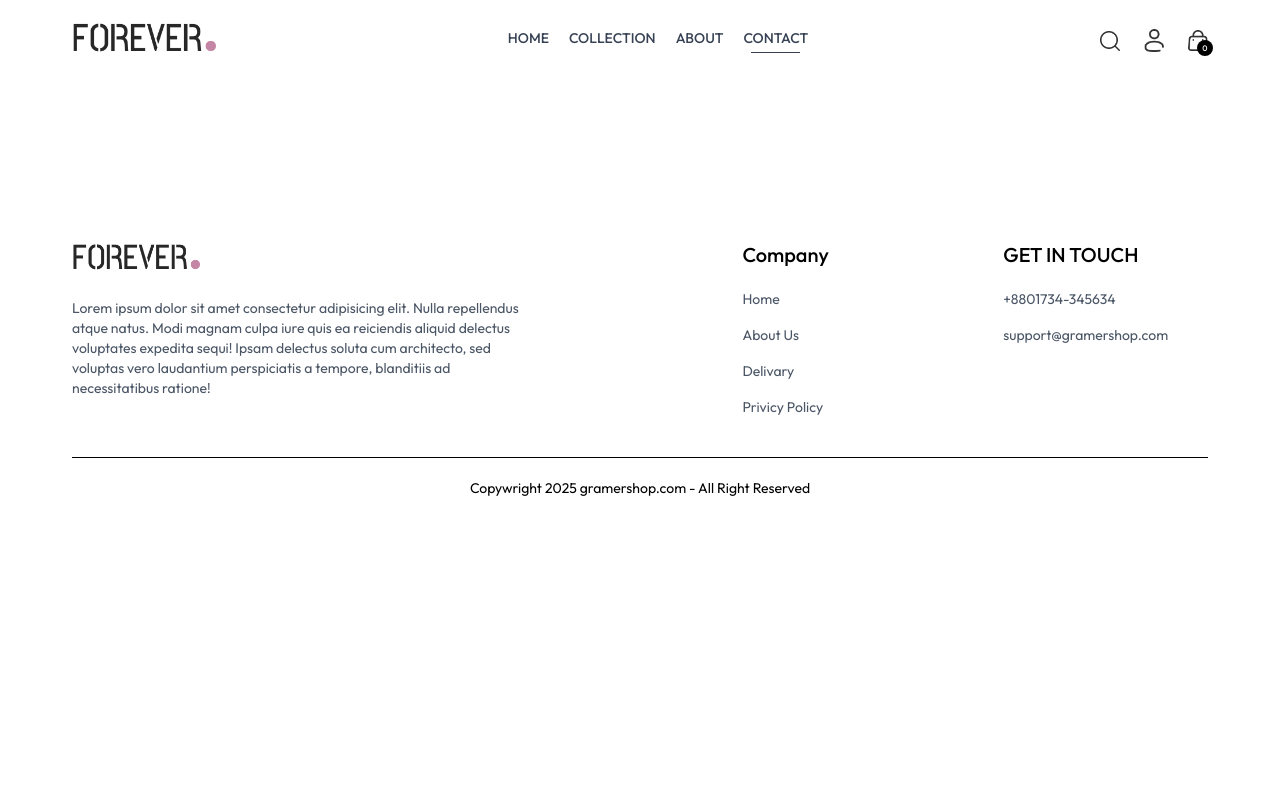
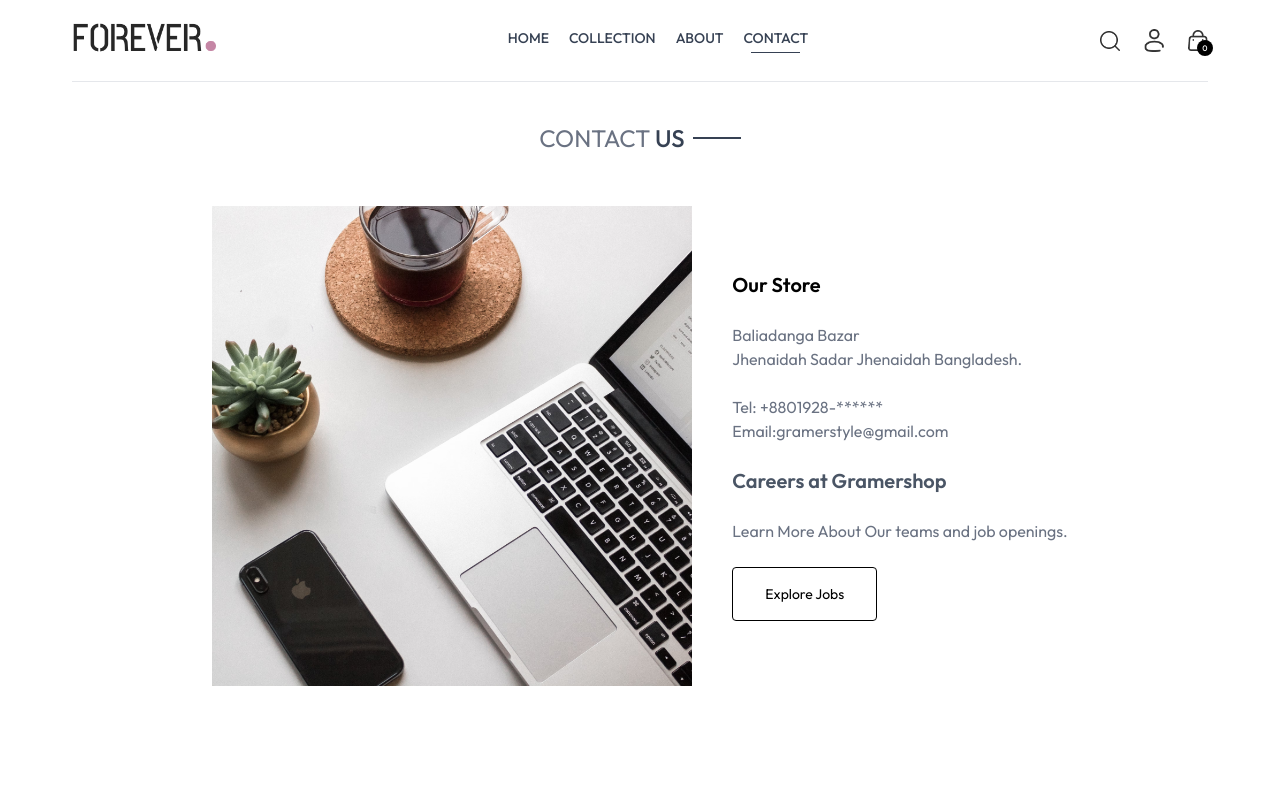
Before and after one commit to shagorpixel/mearn-stack-ecommerce-website-2025, a React (Vite) app in the folder client/: page /contact in a window 1280 px wide. Shown: the top 800 px of the page. Built offline with nearby package versions, Linux system fonts and the light colour scheme.

Commit message:
Add Contact Us Page and Complete Frontend

```diff
--- a/client/src/Pages/Contact.jsx
+++ b/client/src/Pages/Contact.jsx
@@ -1,9 +1,26 @@
 import React from 'react';
+import Title from '../Components/Title';
+import { assets } from '../assets/frontend_assets/assets';
+import NewsLetterBox from '../Components/NewsLetterBox';
 
 const Contact = () => {
     return (
         <div>
-
+            <div className=' text-center text-2xl pt-10 border-t border-gray-200'>
+                <Title text1={"CONTACT"} text2={"US"} />
+            </div>
+            <div className=' my-10 flex flex-col justify-center md:flex-row gap-10 mb-28'>
+                <img className=' w-full max-w-[480px]' src={assets.contact_img} alt="" />
+                <div className=' flex flex-col justify-center items-start gap-6'>
+                    <p className=' font-semibold text-xl text-gray-600s'>Our Store</p>
+                    <p className=' text-gray-500'>Baliadanga Bazar <br /> Jhenaidah Sadar Jhenaidah Bangladesh.</p>
+                    <p className=' text-gray-500'>Tel: +8801928-****** <br />Email:gramerstyle@gmail.com</p>
+                    <p className=' font-semibold text-xl text-gray-600'>Careers at Gramershop</p>
+                    <p className=' text-gray-500'> Learn More About Our teams and job openings.</p>
+                    <button className=' border border-black p-8 py-4 text-sm hover:bg-black hover:text-white transition-all duration-500 cursor-pointer rounded'>Explore Jobs</button>
+                </div>
+            </div>
+            <NewsLetterBox />
         </div>
     );
 };
```
